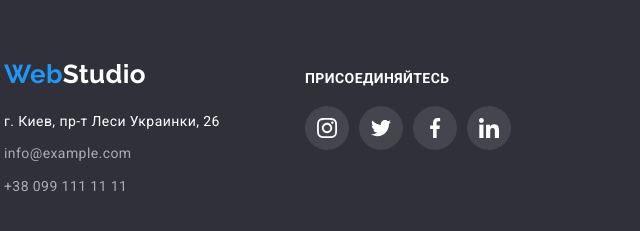
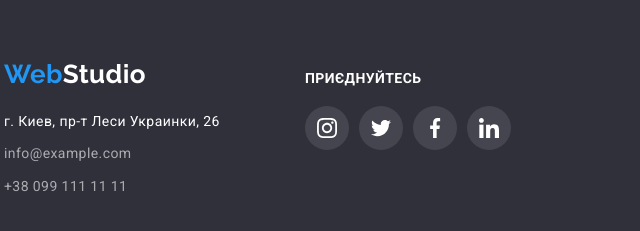
Before and after one commit to ViktorSahariy/goit-markup-hw-05, a plain HTML site: page portfolio.html in a window 1280 px wide. Shown: the part 1636-1867 px from the top of the page, 51-691 px from the left. Drawn offline with nearby package versions, Linux system fonts and the light colour scheme.

Commit message:
;;KSC;M;S

```diff
--- a/portfolio.html
+++ b/portfolio.html
@@ -193,7 +193,7 @@
                   </ul>
               </div>
               <div class=" container social-box-footer">
-                  <h2 class="social-name-footer">Присоединяйтесь</h2>
+                  <h2 class="social-name-footer">приєднуйтесь</h2>
                   <ul class="social-list-footer">
                       <li class="social-item">
                           <a class="social-links-footer" href="#" aria-label="Страница в инстаграмме">
```
